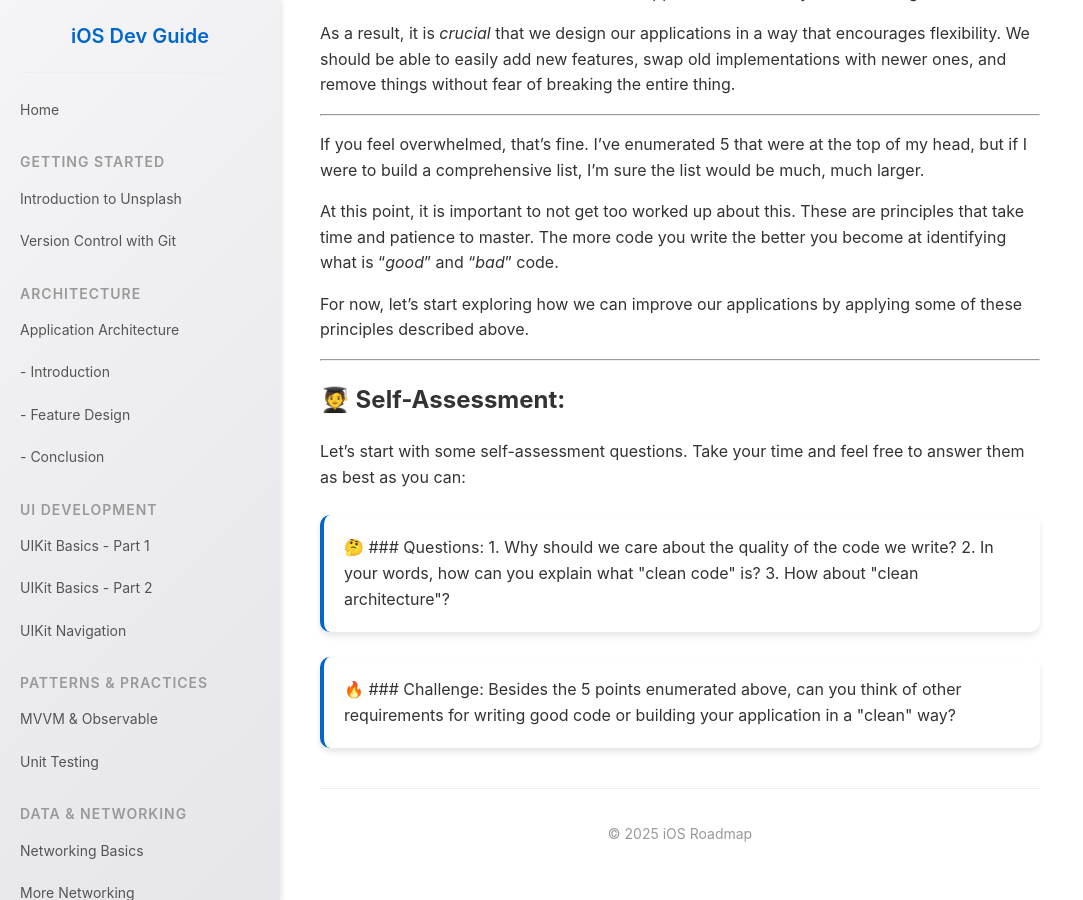
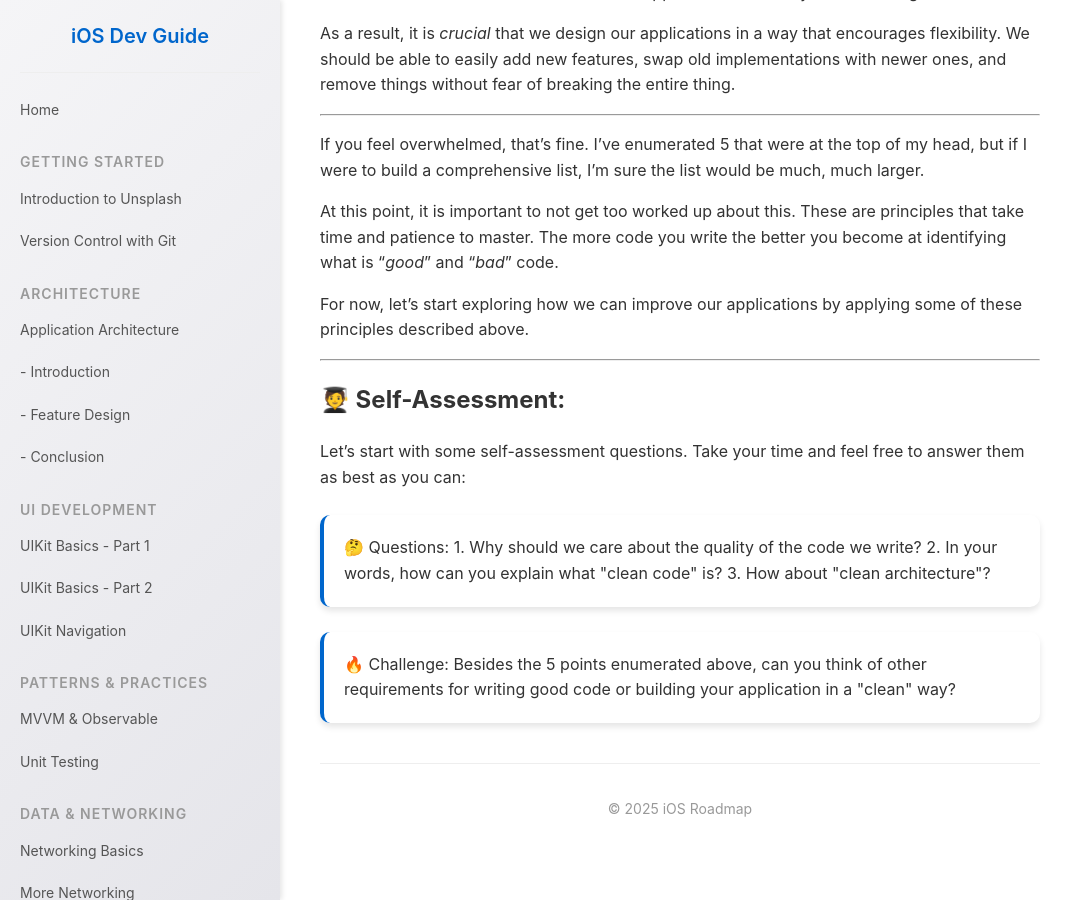
Before and after one commit to yaajevika/yaajevika.github.io, a Jekyll site: the page built from 3/3.1/3.1-introducing.md, in a window 1280 px wide and 900 px high, scrolled down 1609 px. Shown: the whole window, without its empty margins (0-1083 px from the left). Built offline with Jekyll 4.4.1, drawn with Linux system fonts in a browser that asks for light colours; our own code applies the rules of GitHub Pages for plain Markdown files; part of the change alters nothing that is shown.

```diff
--- a/3/3.1/3.1-introducing.md
+++ b/3/3.1/3.1-introducing.md
@@ -63,17 +63,20 @@ Let's start with some self-assessment questions. Take your time and feel free to
 <aside>
 🤔
 
-### Questions:
+Questions:
 
 1. Why should we care about the quality of the code we write?
+
 2. In your words, how can you explain what "clean code" is?
+
 3. How about "clean architecture"?
+
 </aside>
 
 <aside>
 🔥
 
-### Challenge:
+Challenge:
 
 Besides the 5 points enumerated above, can you think of other requirements for writing good code or building your application in a "clean" way?
 
```
